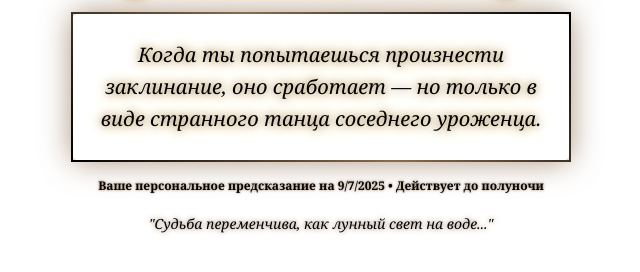
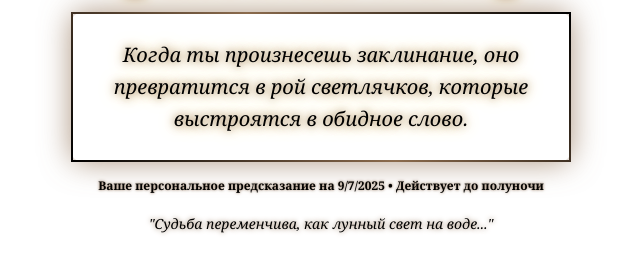
Before and after one commit to talliecorn-star/genfuturerift, a plain HTML site: page index.html in a window 1280 px wide. Shown: the part 302-574 px from the top of the page, without its empty margins (319-959 px from the left). Drawn offline with Linux system fonts and the light colour scheme; no server answers.

Commit message:
Update index.html

```diff
--- a/index.html
+++ b/index.html
@@ -131,7 +131,7 @@
             "В эту ночь твоя шляпа решит, что ты недостаточно колдуешь и уйдёт на поиски лучшего мага, оставив тебя с бородой и без идей.",
             "Злобный гном, оскорблённый твоей небрежностью, тайно пройдёт по твоему дому и заменит все зелья на йогурт.",
             "В ближайшие часы твоя метла устроит забастовку, требуя чай и перерывы по 15 минут на всех остановках.",
-            "Когда ты попытаешься произнести заклинание, оно сработает — но только в виде странного танца соседнего уроженца.",
+            "Когда ты произнесешь заклинание, оно превратится в рой светлячков, которые выстроятся в обидное слово.",
             "Очередная битва с тенью закончится её победой — но не в этом мире, а в параллельном, где ты будешь её подписчиком.",
             "Твой будущий враг появится в образе очень дружелюбного торговца шапками с очень острыми зубами.",
             "Принцесса, которую ты собирался спасти, на самом деле давно бегает в шкуре дикобраза и пьёт вино из черепов.",
```
